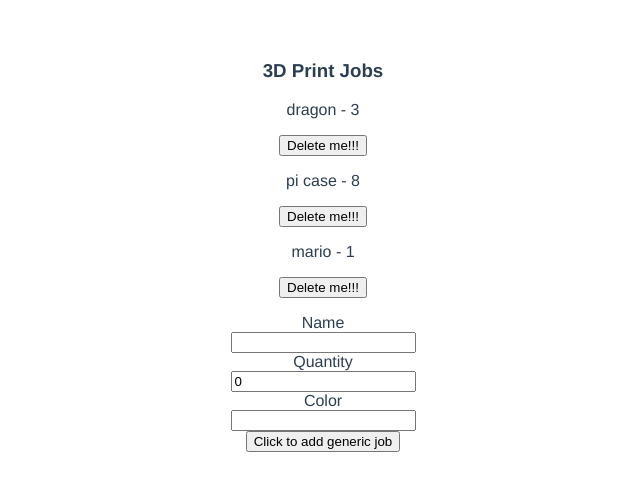
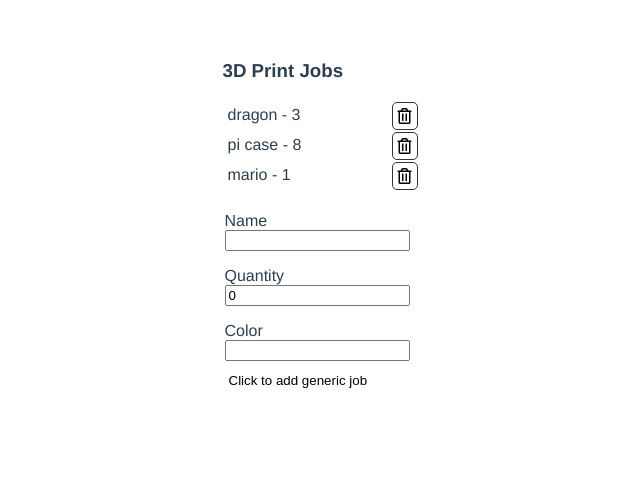
Before and after one commit to krames12/3d-print-jobs, a Vue app: page / in a window 1280 px wide. Shown: the top 490 px of the page, without its empty margins (317-957 px from the left). Built offline with nearby package versions, Linux system fonts and the light colour scheme.

Commit message:
added fontawesome, did some css trickery

```diff
--- a/public/index.html
+++ b/public/index.html
@@ -6,6 +6,7 @@
     <meta name="viewport" content="width=device-width,initial-scale=1.0">
     <link rel="icon" href="<%= BASE_URL %>favicon.ico">
     <title>3d-print-jobs</title>
+    <link rel="stylesheet" href="https://use.fontawesome.com/releases/v5.5.0/css/all.css" integrity="sha384-B4dIYHKNBt8Bc12p+WXckhzcICo0wtJAoU8YZTY5qE0Id1GSseTk6S+L3BlXeVIU" crossorigin="anonymous">
   </head>
   <body>
     <noscript>
--- a/src/App.vue
+++ b/src/App.vue
@@ -20,8 +20,22 @@ export default {
   font-family: 'Avenir', Helvetica, Arial, sans-serif;
   -webkit-font-smoothing: antialiased;
   -moz-osx-font-smoothing: grayscale;
-  text-align: center;
+  width: max-content;
   color: #2c3e50;
-  margin-top: 60px;
+  margin: 60px auto 0 auto;
 }
+
+button {
+  border: none;
+  background: none;
+}
+
+button .icon {
+  font-size: 1.2em;
+  background: white;
+  padding: 5px;
+  border: 1px solid #333;
+  border-radius: 5px;
+}
+
 </style>
--- a/src/components/Job.vue
+++ b/src/components/Job.vue
@@ -1,7 +1,9 @@
 <template>
   <li class="job">
-    <p>{{ job.name }} - {{ job.qty }}</p>
-    <button @click="handleDelete">Delete me!!!</button>
+    <p class="job-description">{{ job.name }} - {{ job.qty }}</p>
+    <button class="button-delete-job" @click="handleDelete">
+      <i class="icon far fa-trash-alt"></i>
+    </button>
   </li>
 </template>
 
@@ -18,3 +20,18 @@ export default {
   }
 }
 </script>
+<style>
+.job {
+  display: flex;
+  justify-content: space-between;
+}
+
+.button-delete-job {
+
+}
+
+.job-description {
+  display: inline-block;
+  margin: 5px;
+}
+</style>
--- a/src/components/NewJobForm.vue
+++ b/src/components/NewJobForm.vue
@@ -1,17 +1,17 @@
 <template>
   <form  name="newJobForm" @submit.prevent="handleSubmit" >
-    <div>
+    <fieldset>
       <label for="newName">Name</label>
       <input type="text" name="newName" v-model="newPrintForm.name">
-    </div>
-    <div>
+    </fieldset>
+    <fieldset>
       <label for="newQty">Quantity</label>
       <input type="text" name="newQty" v-model="newPrintForm.qty">
-    </div>
-    <div>
+    </fieldset>
+    <fieldset>
       <label for="newColor">Color</label>
       <input type="text" name="newColor" v-model="newPrintForm.color">
-    </div>
+    </fieldset>
     <button type="submit">Click to add generic job</button>
   </form>
 </template>
@@ -41,3 +41,10 @@ export default {
   }
 }
 </script>
+
+<style>
+fieldset {
+  padding-left: 0;
+  border: none;
+}
+</style>
```
Also changed, not shown: src/assets/jobs.js (line endings or trailing spaces), src/components/JobList.vue (line endings or trailing spaces).
